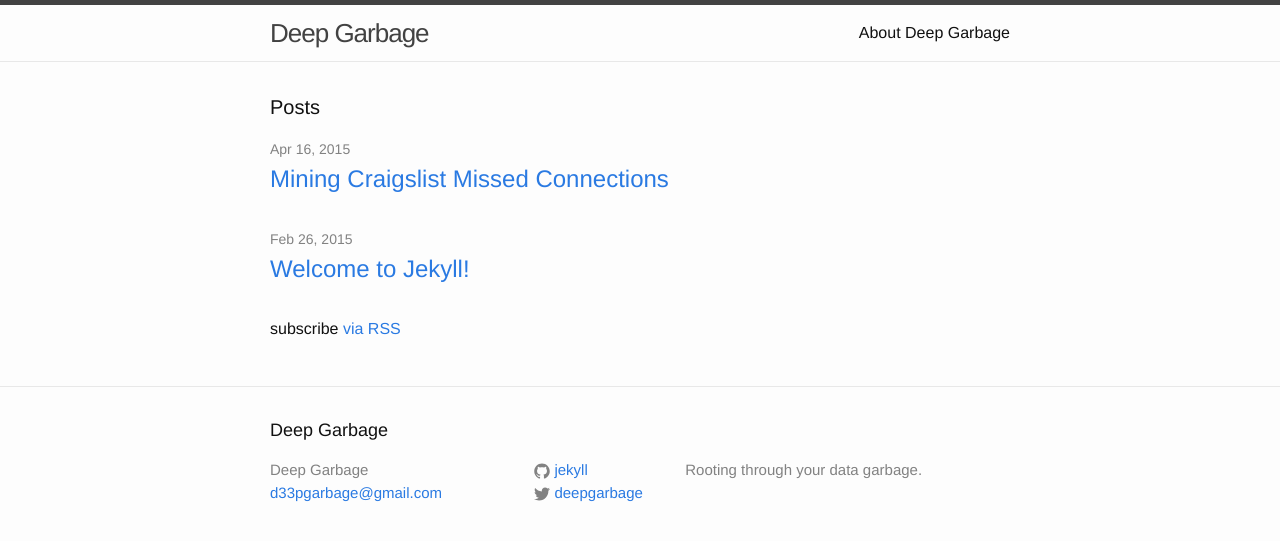
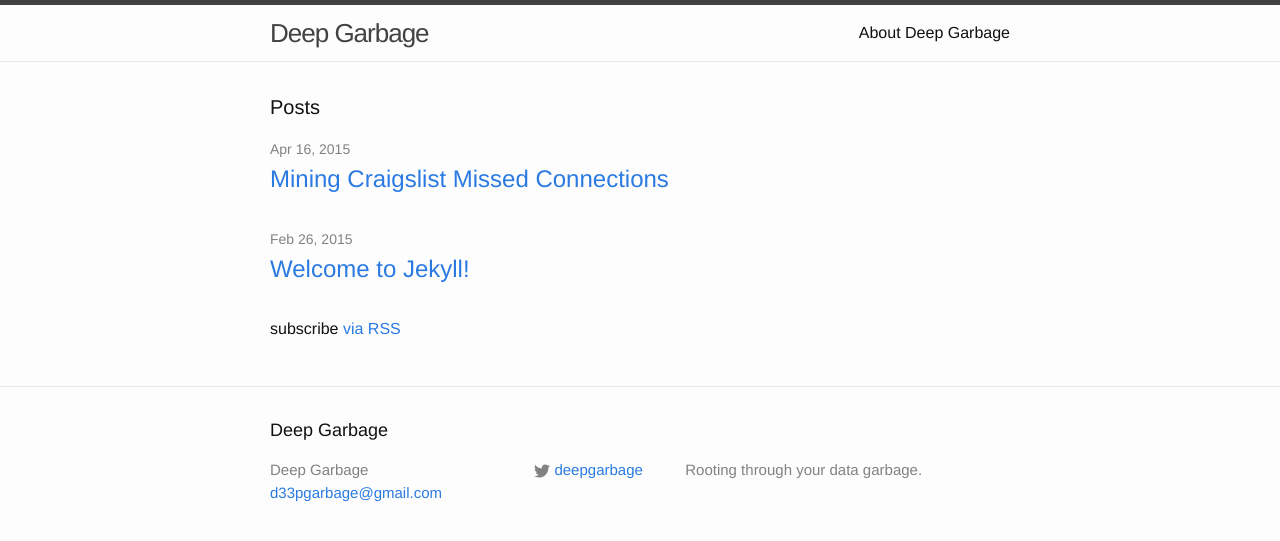
Before and after one commit to ynadji/deepgarbage.info, a Jekyll site: the page built from index.html, in a window 1280 px wide. Shown: the top 541 px of the page. Built offline with Jekyll 4.4.1, drawn with Linux system fonts in a browser that asks for light colours.

Commit message:
gh 4 merge

```diff
--- a/_config.yml
+++ b/_config.yml
@@ -6,7 +6,7 @@ description: > # this means to ignore newlines until "baseurl:"
 baseurl: "" # the subpath of your site, e.g. /blog/
 url: "http://deepgarbage.info" # the base hostname & protocol for your site
 twitter_username: deepgarbage
-github_username:  jekyll
+#github_username:  Saganaut/yamissedout
 
 # Build settings
 markdown: kramdown
```
